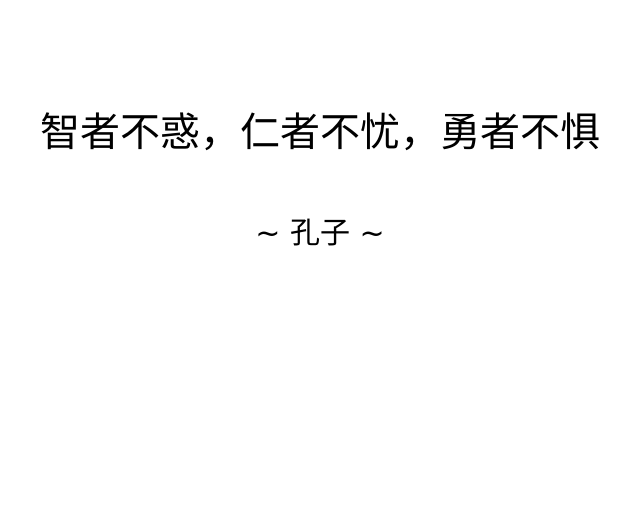
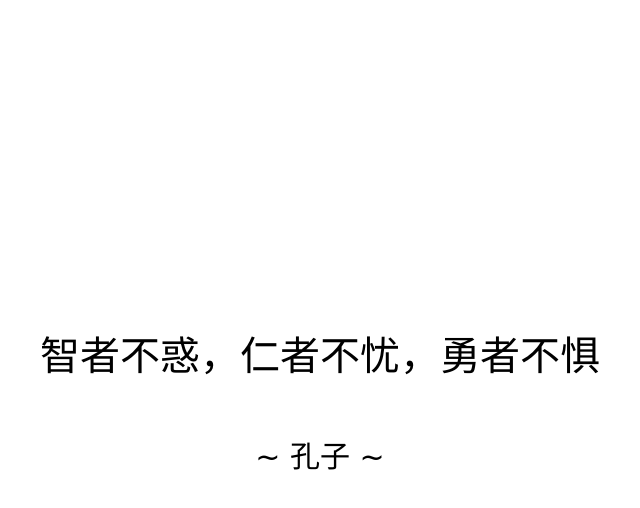
Before and after one commit to dongri/ipfs, a plain HTML site: page dongri.org/index.html in a window 1280 px wide. Shown: the whole page, without its empty margins (320-960 px from the left). Drawn offline with Linux system fonts and the light colour scheme.

Commit message:
auto commit

```diff
--- a/dongri.org/index.html
+++ b/dongri.org/index.html
@@ -6,19 +6,27 @@
     <meta name="viewport" content="width=device-width, initial-scale=1, maximum-scale=1">
     <link rel="shortcut icon" href="favicon.ico">
     <style>
-      body {
+      html, body {
         font-family: cursive;
+        height: 100%;
+        margin: 0px;
+      }
+      div.container {
+        height: 100%;
+        position: relative;
       }
       div.box {
-        margin: 100px auto;
+        position: absolute;
+        top: 50%;
+        left: 50%;
+        transform: translateY(-50%) translateX(-50%);
+        -webkit-transform: translateY(-50%) translateX(-50%);
+        text-align: center;
       }
       div.text {
-        text-align: center;
-        vertical-align: middle;
         font-size: 40px;
       }
       div.author {
-        text-align: center;
         font-size: 30px;
         margin-top: 50px;
       }
@@ -31,9 +39,11 @@
     </style>
   </head>
   <body>
-    <div class="box">
-      <div class="text">智者不惑，仁者不忧，勇者不惧</div>
-      <div class="author"> ~ 孔子 ~ </div>
+    <div class="container">
+      <div class="box">
+        <div class="text">智者不惑，仁者不忧，勇者不惧</div>
+        <div class="author"> ~ 孔子 ~ </div>
+      </div>
     </div>
   </body>
 </html>
```
